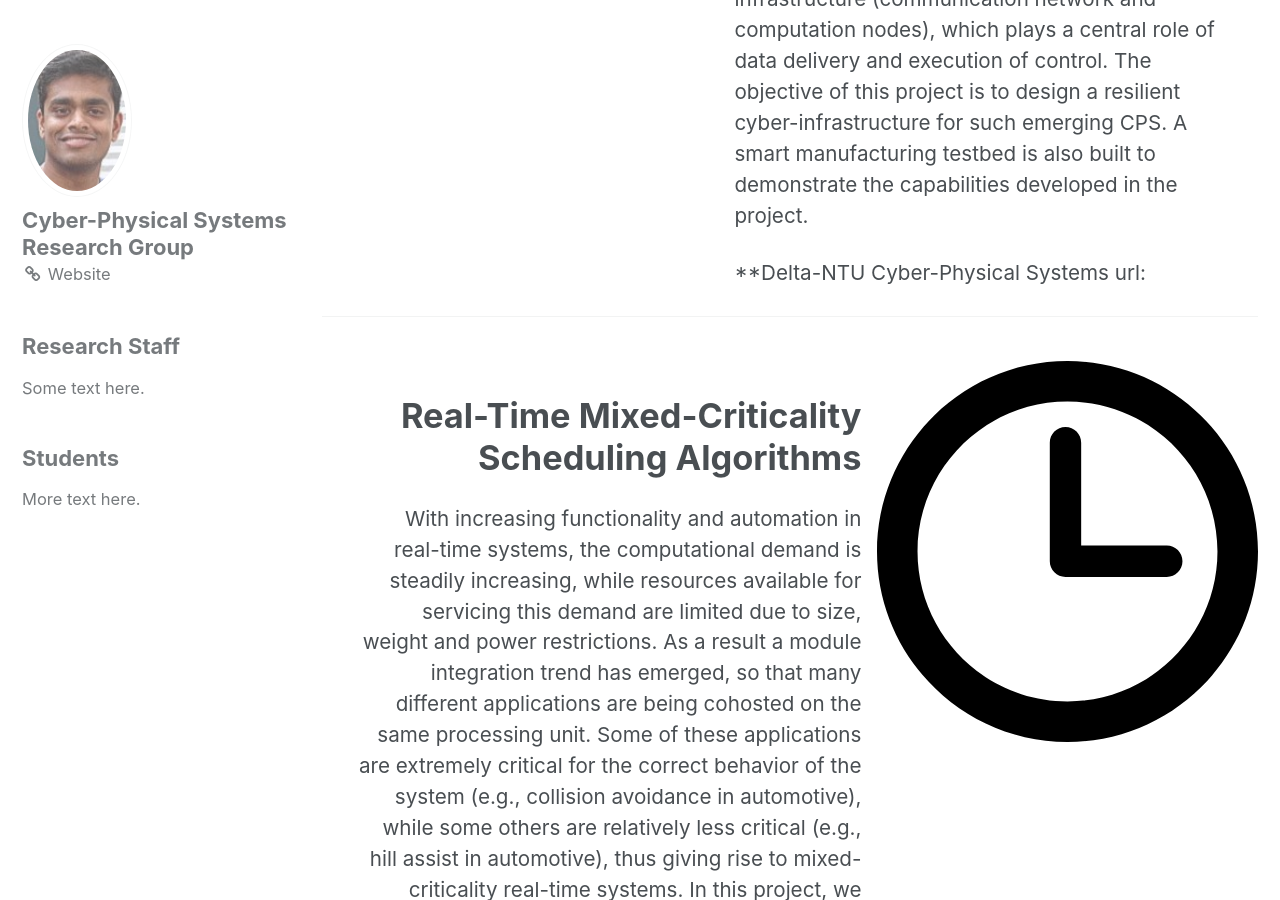
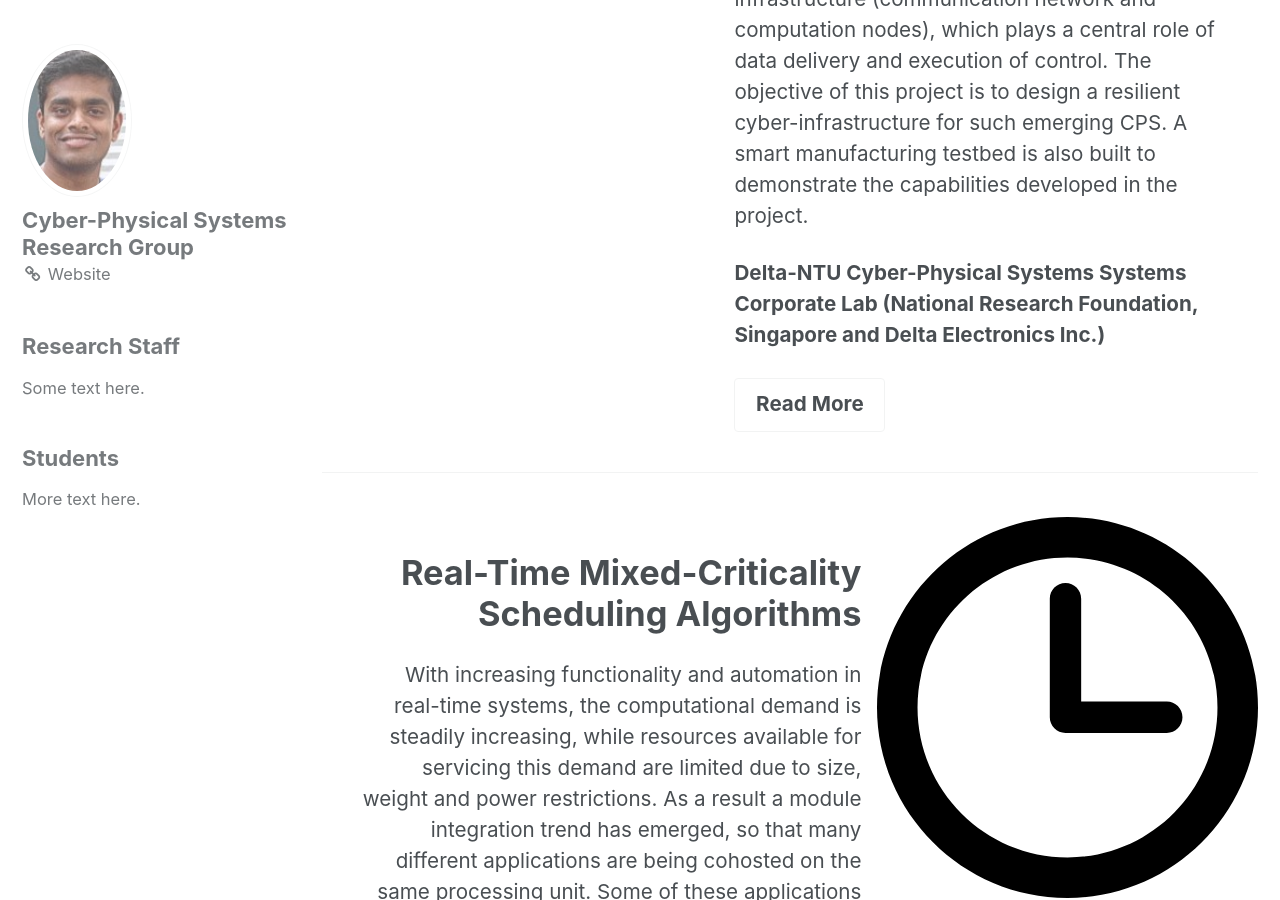
Before and after one commit to CPS-research-group/CPS-research-group.github.io, a Jekyll site: the page built from index.html, in a window 1280 px wide and 900 px high, scrolled down 3708 px. Built offline with Jekyll 4.4.1, drawn with Linux system fonts in a browser that asks for light colours; the list of posts is cut into pages by our own code.

Commit message:
minor errors on index page

```diff
--- a/index.html
+++ b/index.html
@@ -40,8 +40,8 @@ resilience_cps:
     alt: "placeholder image 1"
     title: "Resilient Cyber-Infrastructure for Manufacturing"
     excerpt: "Sensor proliferation and large-scale connectivity have enabled a variety of functionalities in CPS. However, connectivity also means that these systems operate in unreliable open environments, and hence resiliency to faults and attacks become important. This resiliency is fundamentally dependent on the resiliency of the cyber-infrastructure (communication network and computation nodes), which plays a central role of data delivery and execution of control. The objective of this project is to design a resilient cyber-infrastructure for such emerging CPS. A smart manufacturing testbed is also built to demonstrate the capabilities developed in the project. \n\n
-	**Delta-NTU Cyber-Physical Systems
-    url: "#test-link"
+	**Delta-NTU Cyber-Physical Systems Systems Corporate Lab (National Research Foundation, Singapore and Delta Electronics Inc.)**"
+    url: "resilience_cps"
     btn_label: "Read More"
     btn_class: "btn--inverse"
 
```
